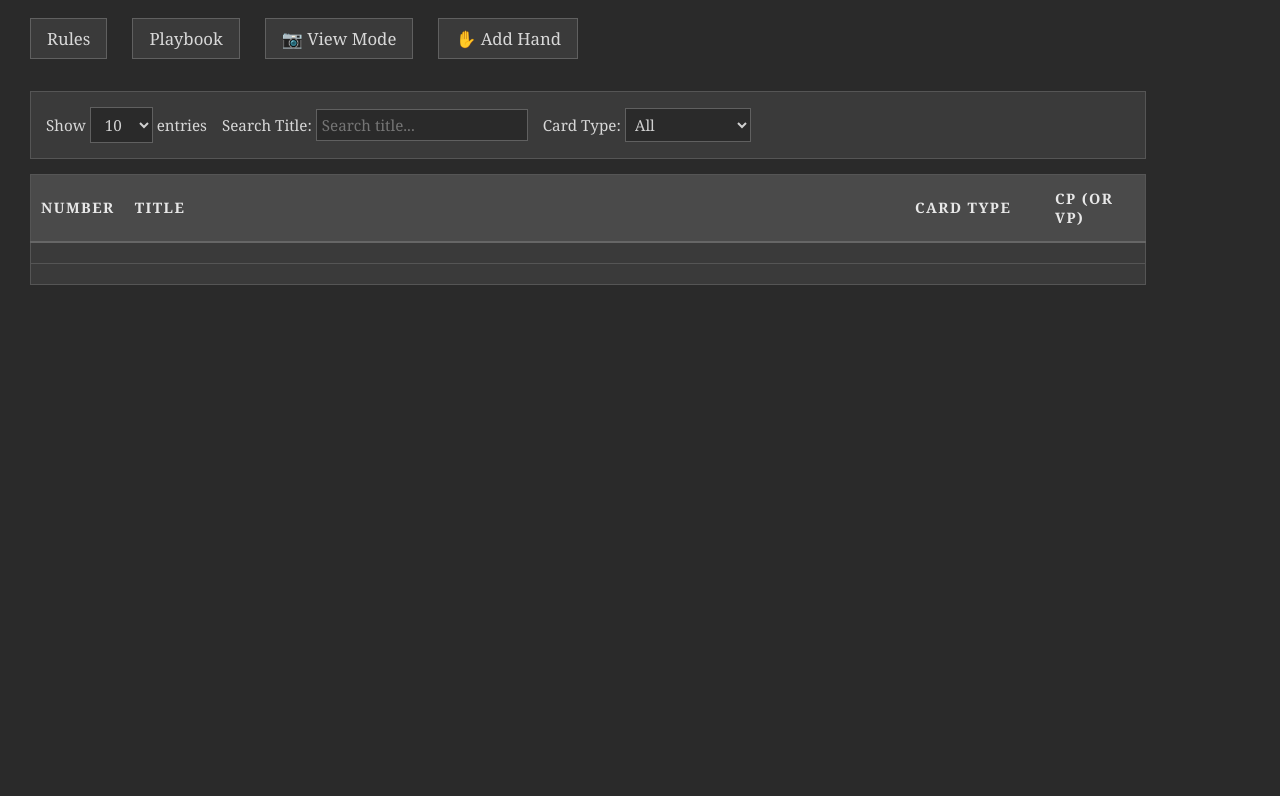
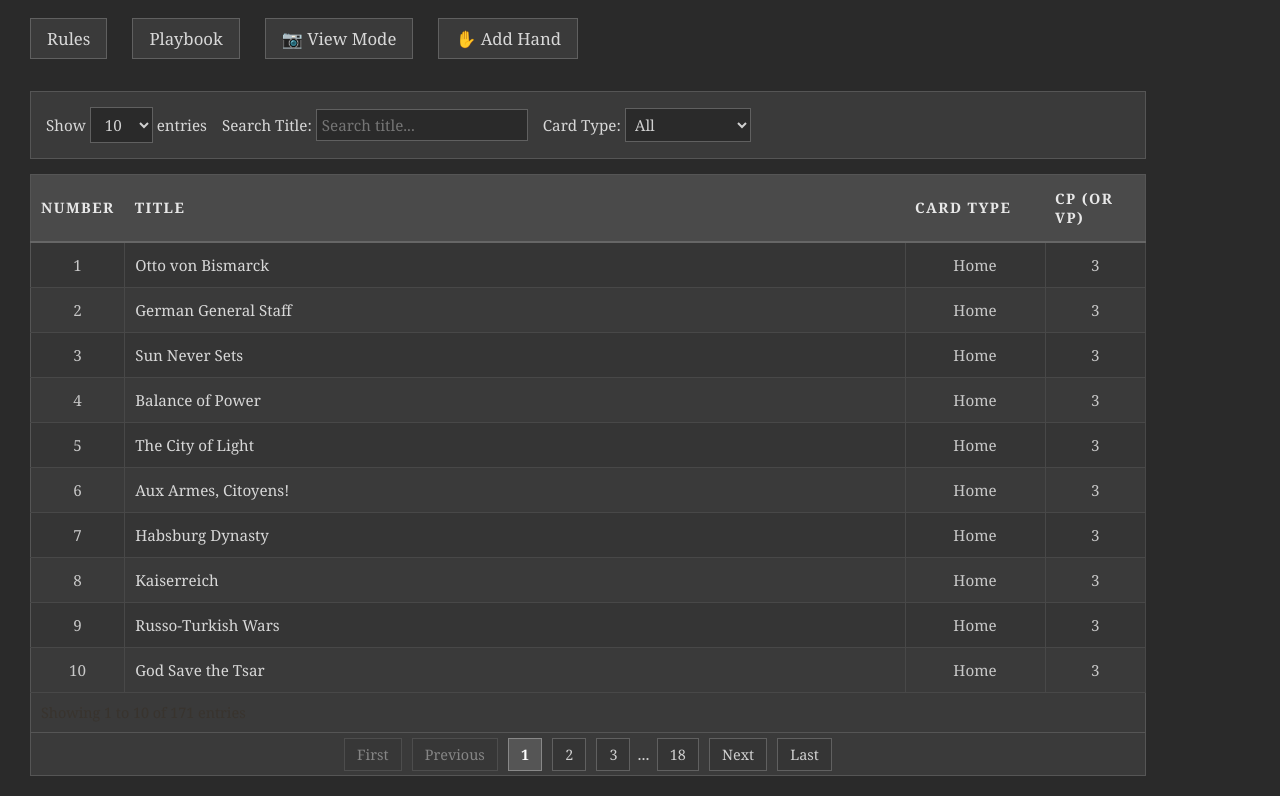
Before and after one commit to caravage/Card-Manifest-, a plain HTML site: page index.html in a window 1280 px wide. Shown: the part 120-916 px from the top of the page. Before the commit the page ends 800 px from the top, so only its background shows below. Drawn offline with Linux system fonts and the light colour scheme.

Commit message:
Update index.html

```diff
--- a/index.html
+++ b/index.html
@@ -1024,8 +1024,8 @@ const cardData = [
     { name: "Submarines", cp: "1", num: "7", img: "Great War Card 7.png", type: "GW Event" },
     { name: "Political Pressure", cp: "1", num: "8", img: "Great War Card 8.png", type: "GW Event" },
     { name: "Political Pressure", cp: "1", num: "9", img: "Great War Card 9.png", type: "GW Event" },
-    { name: "Exhaustion", cp: "1", num: "10", img: "Great War Card 10.png", type: "GW Event" }
-	{ name: "Missing French Objective", cp: "*VP", num: "22", img: "Card FR Objective 22.png", type: "FR Objective"
+    { name: "Exhaustion", cp: "1", num: "10", img: "Great War Card 10.png", type: "GW Event" },
+	{ name: "Missing French Objective", cp: "*VP", num: "22", img: "Card FR Objective 22.png", type: "FR Objective"}
 ];
 
 // ==================== HAND MANAGEMENT ====================
```
